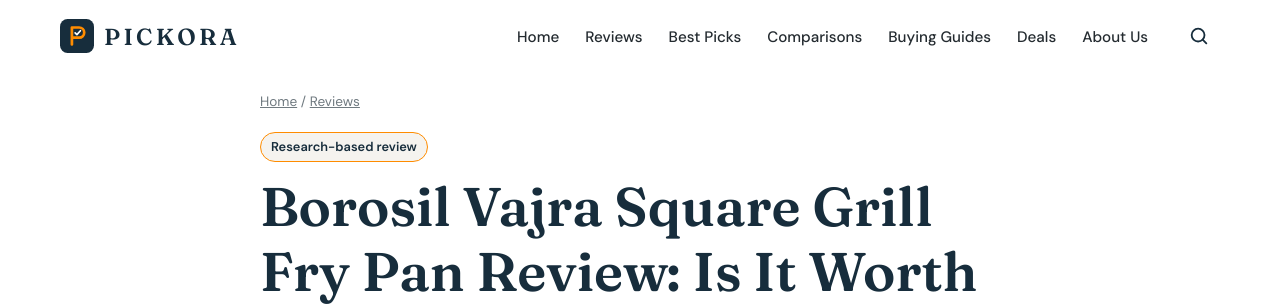
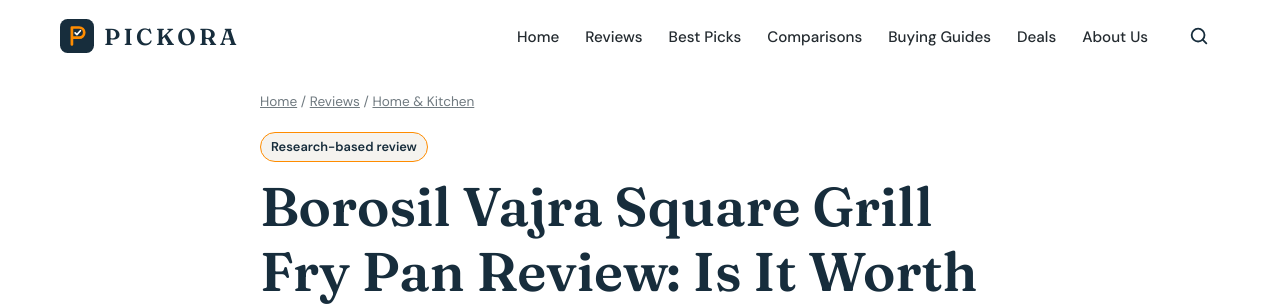
Before and after one commit to Pickora169/Pickora, a Jekyll site: the page built from _reviews/borosil-vajra-grill-fry-pan.md, in a window 1280 px wide and 900 px high. Shown: the top 306 px of the window. Built offline with Jekyll 4.4.1, drawn with Linux system fonts in a browser that asks for light colours.

Commit message:
Update borosil-vajra-grill-fry-pan.md

```diff
--- a/_reviews/borosil-vajra-grill-fry-pan.md
+++ b/_reviews/borosil-vajra-grill-fry-pan.md
@@ -1,7 +1,7 @@
 ---
 title: "Borosil Vajra Square Grill Fry Pan Review: Is It Worth Buying?"
 image: "/assets/images/reviews/1795077811668-IMG_4613.jpeg"
-category: "Kitchen & Home"
+category: "Home & Kitchen"
 review_type: research-based
 author: Pickora
 date: 2026-11-19
```
